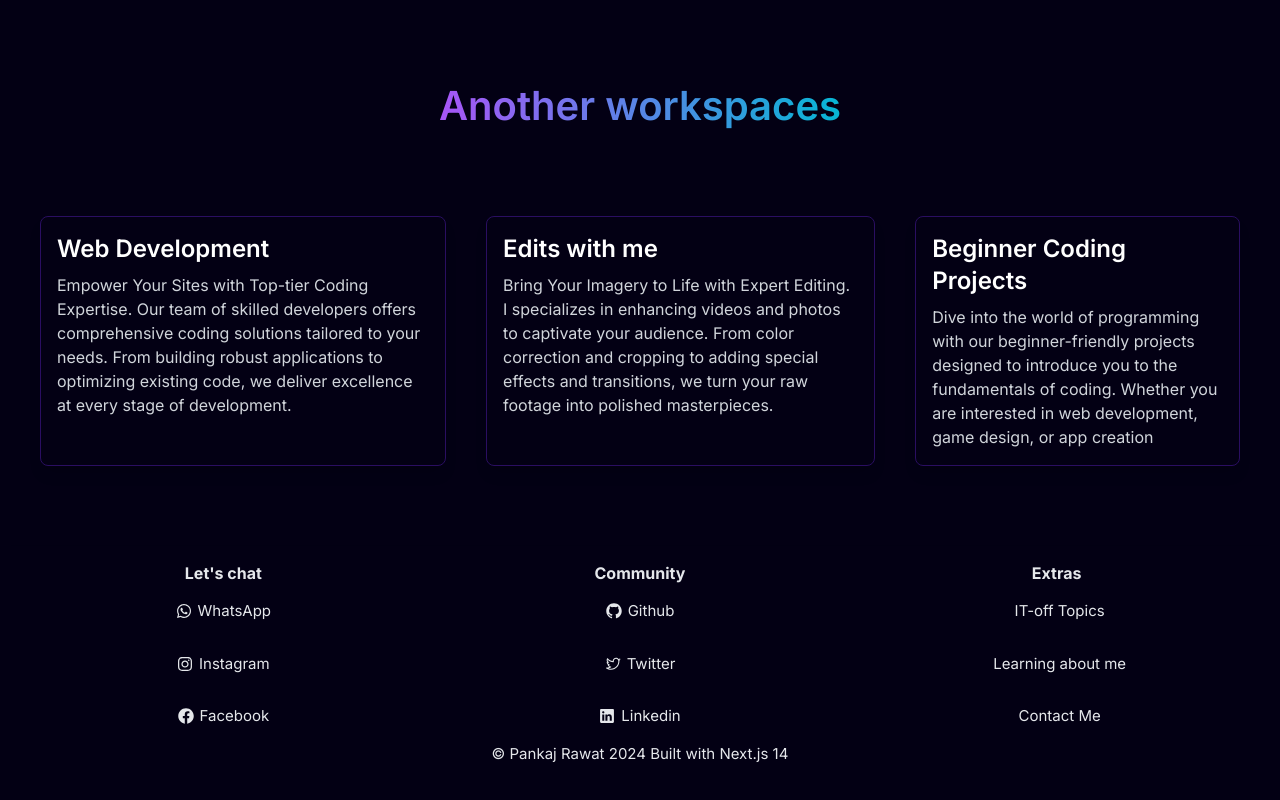
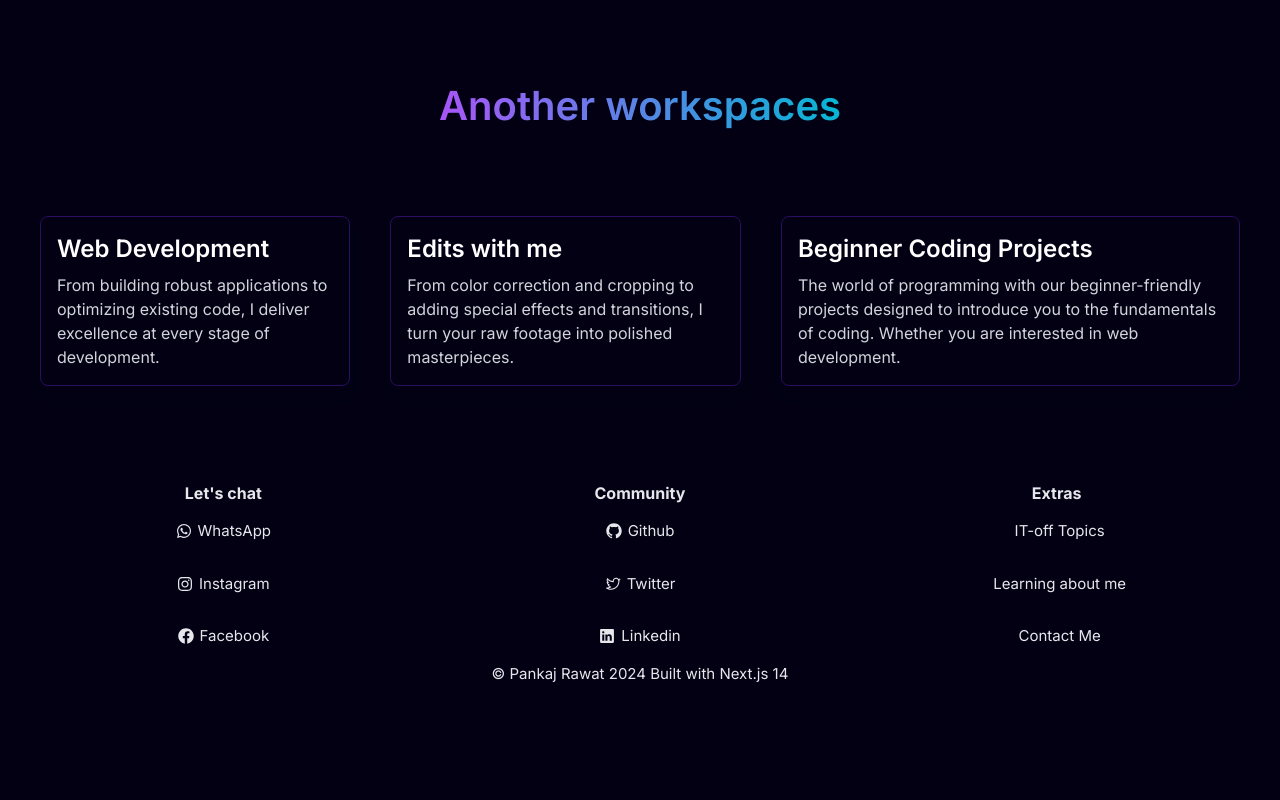
Before and after one commit to awkward-py/awkwardpy-main, a Next.js app: page / in a window 1280 px wide. Shown: the part 2769-3569 px from the top of the page. After the commit the page ends 3489 px from the top, so only its background shows below. Built offline with nearby package versions, Linux system fonts and the light colour scheme; a web font is replaced by a local one.

Commit message:
Update index.ts

```diff
--- a/constants/index.ts
+++ b/constants/index.ts
@@ -262,20 +262,20 @@ export const OTHER_SKILL = [
 export const PROJECTS = [
   {
     title: "Web Development",
-    description:'Empower Your Sites with Top-tier Coding Expertise. Our team of skilled developers offers comprehensive coding solutions tailored to your needs. From building robust applications to optimizing existing code, we deliver excellence at every stage of development.',
+    description:'From building robust applications to optimizing existing code, I deliver excellence at every stage of development.',
     link: "https://github.com/awkward-py",
   },
   {
     title: "Edits with me",
     description:
-      'Bring Your Imagery to Life with Expert Editing. I specializes in enhancing videos and photos to captivate your audience. From color correction and cropping to adding special effects and transitions, we turn your raw footage into polished masterpieces.',
+      'From color correction and cropping to adding special effects and transitions, I turn your raw footage into polished masterpieces.',
 
     link: "https://github.com/awkward-py",
   },
   {
     title: "Beginner Coding Projects",
     description:
-      'Dive into the world of programming with our beginner-friendly projects designed to introduce you to the fundamentals of coding. Whether you are interested in web development, game design, or app creation',
+      'The world of programming with our beginner-friendly projects designed to introduce you to the fundamentals of coding. Whether you are interested in web development.',
 
     link: "https://github.com/awkward-py",
   },
```
